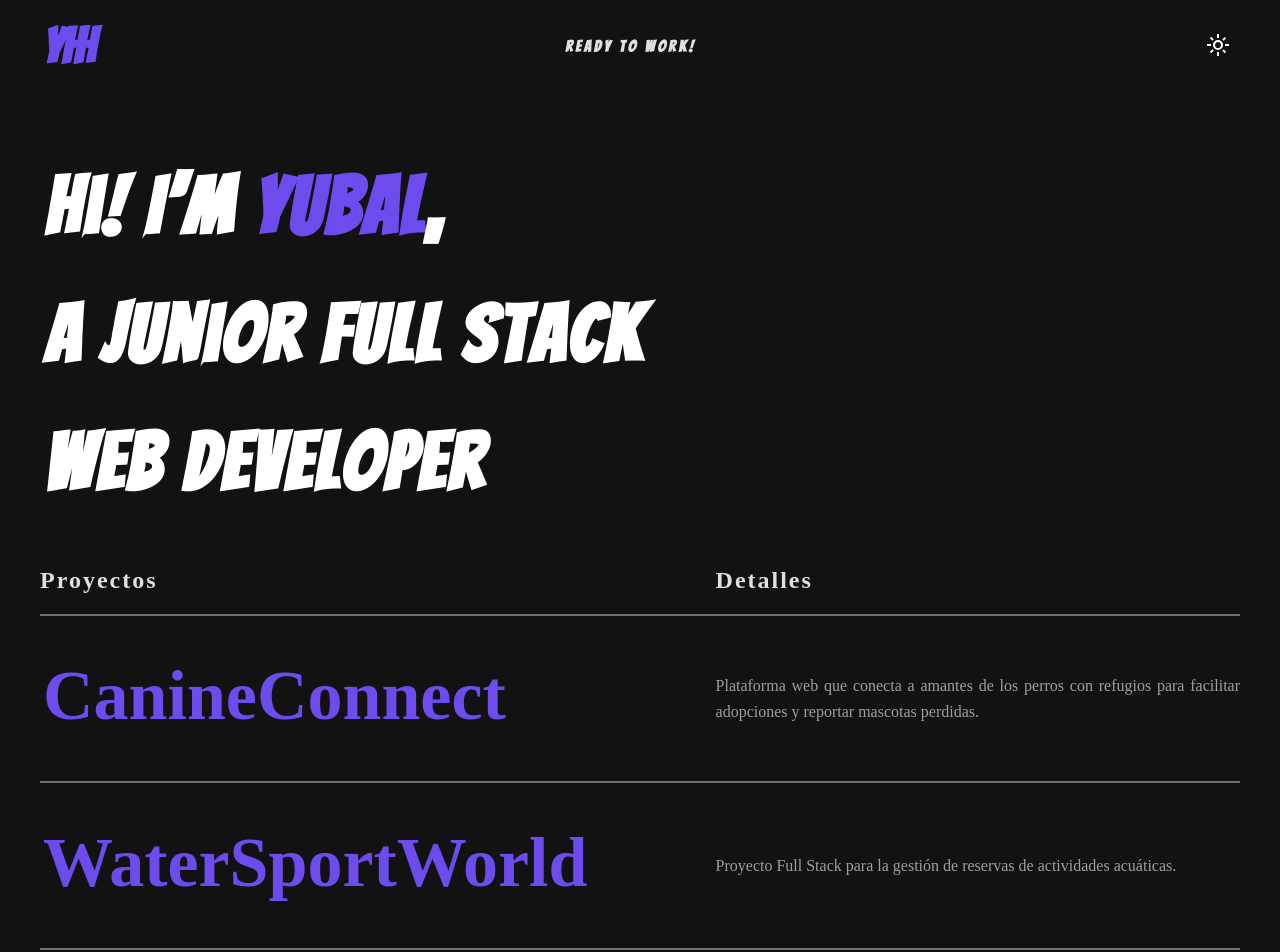
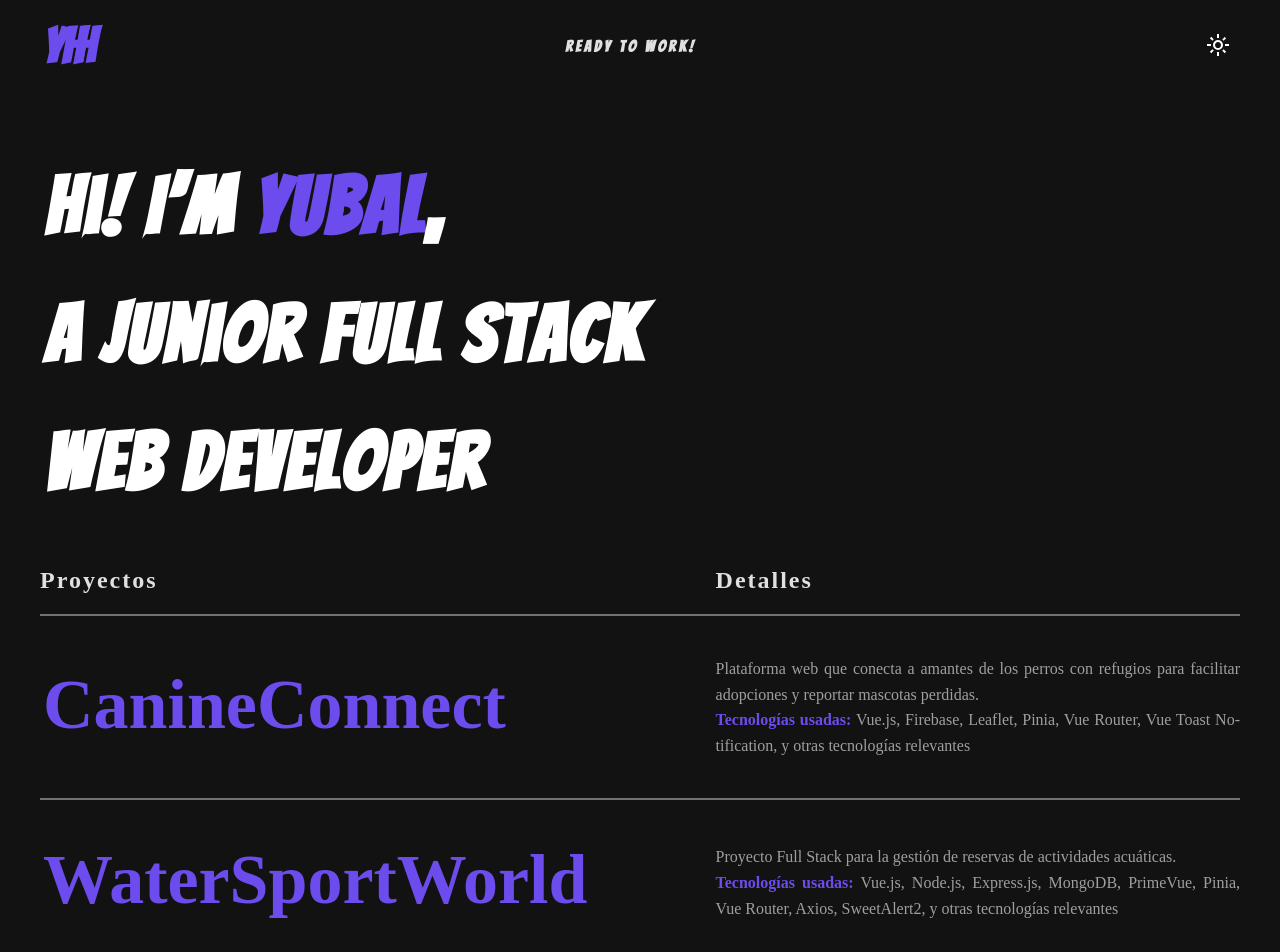
Before and after one commit to YubalHormiga/MyDevPortfolio, a Vue app: page / in a window 1280 px wide. Shown: the top 952 px of the page. Built offline with nearby package versions, Linux system fonts and the light colour scheme; a web font is replaced by a local one.

Commit message:
added technologies

```diff
--- a/src/components/ProjectOverviewSection.vue
+++ b/src/components/ProjectOverviewSection.vue
@@ -5,12 +5,11 @@ import { projectListData } from '../data/projectListData'
 import ContactSection from './ContactSection.vue'
 
 const router = useRouter()
+const projects = ref(projectListData)
 
 const navigateToProject = (projectName) => {
-  router.push({ path: '/project/' + projectName })
+  router.push({ path: `/project/${projectName}` })
 }
-
-const projects = ref(projectListData)
 </script>
 
 <template>
@@ -23,6 +22,7 @@ const projects = ref(projectListData)
     <h2 class="project-title" @click="navigateToProject(project.name)">{{ project.title }}</h2>
     <div class="project-description">
       <p>{{ project.description }}</p>
+      <p><span>Tecnologías usadas:</span> {{ project.technologies.join(', ') }}</p>
     </div>
   </section>
 
@@ -48,6 +48,11 @@ const projects = ref(projectListData)
   font-family: 'Wendy One', serif;
   letter-spacing: 2px;
   color: var(--text-color);
+}
+
+.project-description span {
+  font-weight: bold;
+  color: var(--button-color);
 }
 
 @media (max-width: 1200px) {
@@ -78,6 +83,7 @@ const projects = ref(projectListData)
     font-size: 4rem;
   }
 }
+
 @media (max-width: 360px) {
   .project-title {
     font-size: 2.8rem;
--- a/src/data/projectListData.js
+++ b/src/data/projectListData.js
@@ -4,16 +4,48 @@ export const projectListData = [
     title: 'CanineConnect',
     description:
       'Plataforma web que conecta a amantes de los perros con refugios para facilitar adopciones y reportar mascotas perdidas.',
+    technologies: [
+      'Vue.js',
+      'Firebase',
+      'Leaflet',
+      'Pinia',
+      'Vue Router',
+      'Vue Toast Notification',
+      'y otras tecnologías relevantes',
+    ],
   },
   {
     name: 'watersportworld',
     title: 'WaterSportWorld',
     description: 'Proyecto Full Stack para la gestión de reservas de actividades acuáticas.',
+    technologies: [
+      'Vue.js',
+      'Node.js',
+      'Express.js',
+      'MongoDB',
+      'PrimeVue',
+      'Pinia',
+      'Vue Router',
+      'Axios',
+      'SweetAlert2',
+      'y otras tecnologías relevantes',
+    ],
   },
   {
     name: 'techmix',
     title: 'TechMix',
     description:
       'Ecosistema de proyectos y ejercicios diseñados para aprender y dominar Vue.js, desde componentes básicos hasta gestión avanzada de estados y estructuras complejas.',
+    technologies: [
+      'Vue.js',
+      'Pinia',
+      'Vite',
+      'Tailwind CSS',
+      'Chart.js',
+      'Vue Router',
+      'Vue Toast Notification',
+      'Swiper',
+      'y otras tecnologías relevantes',
+    ],
   },
 ]
```
